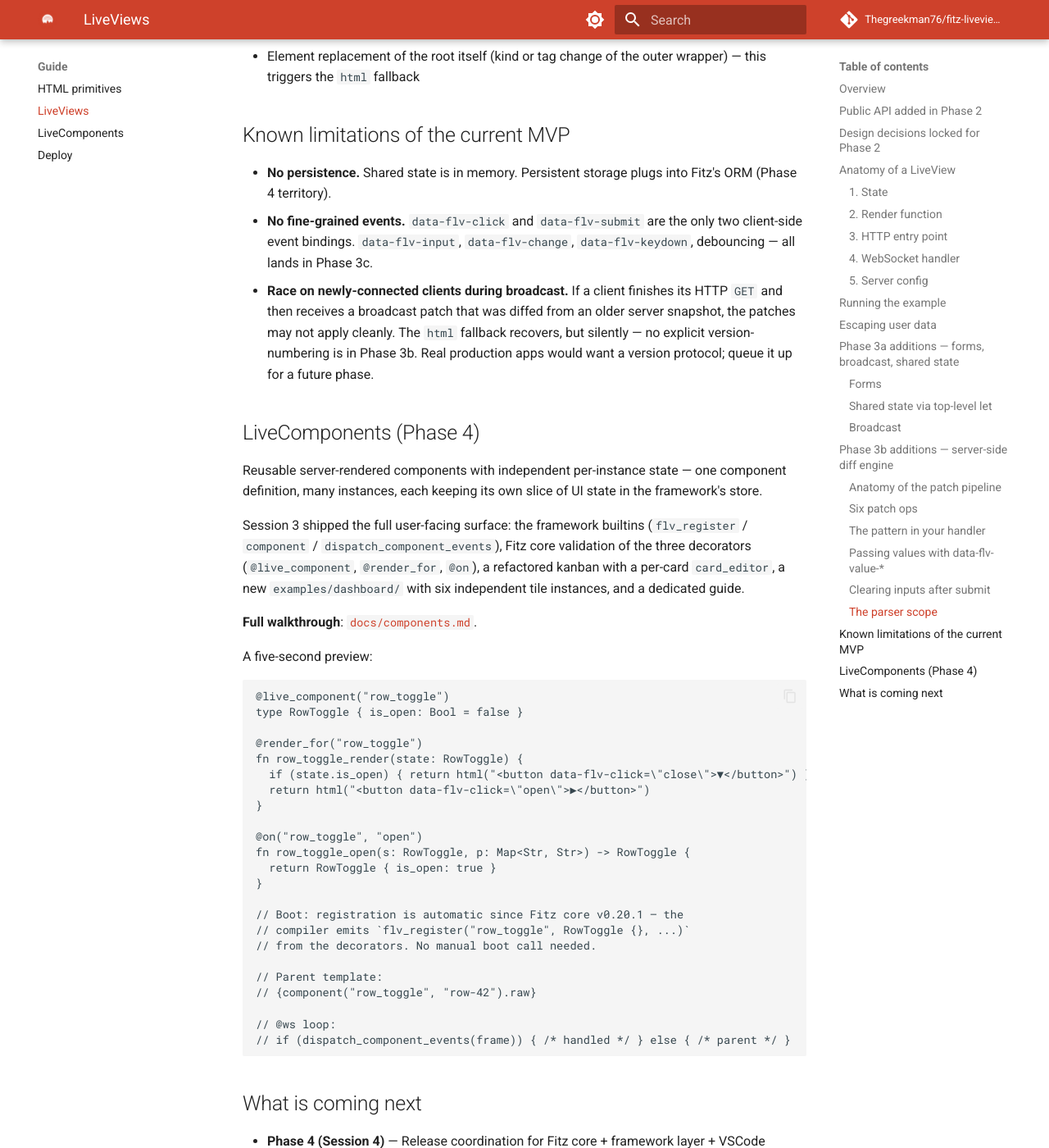
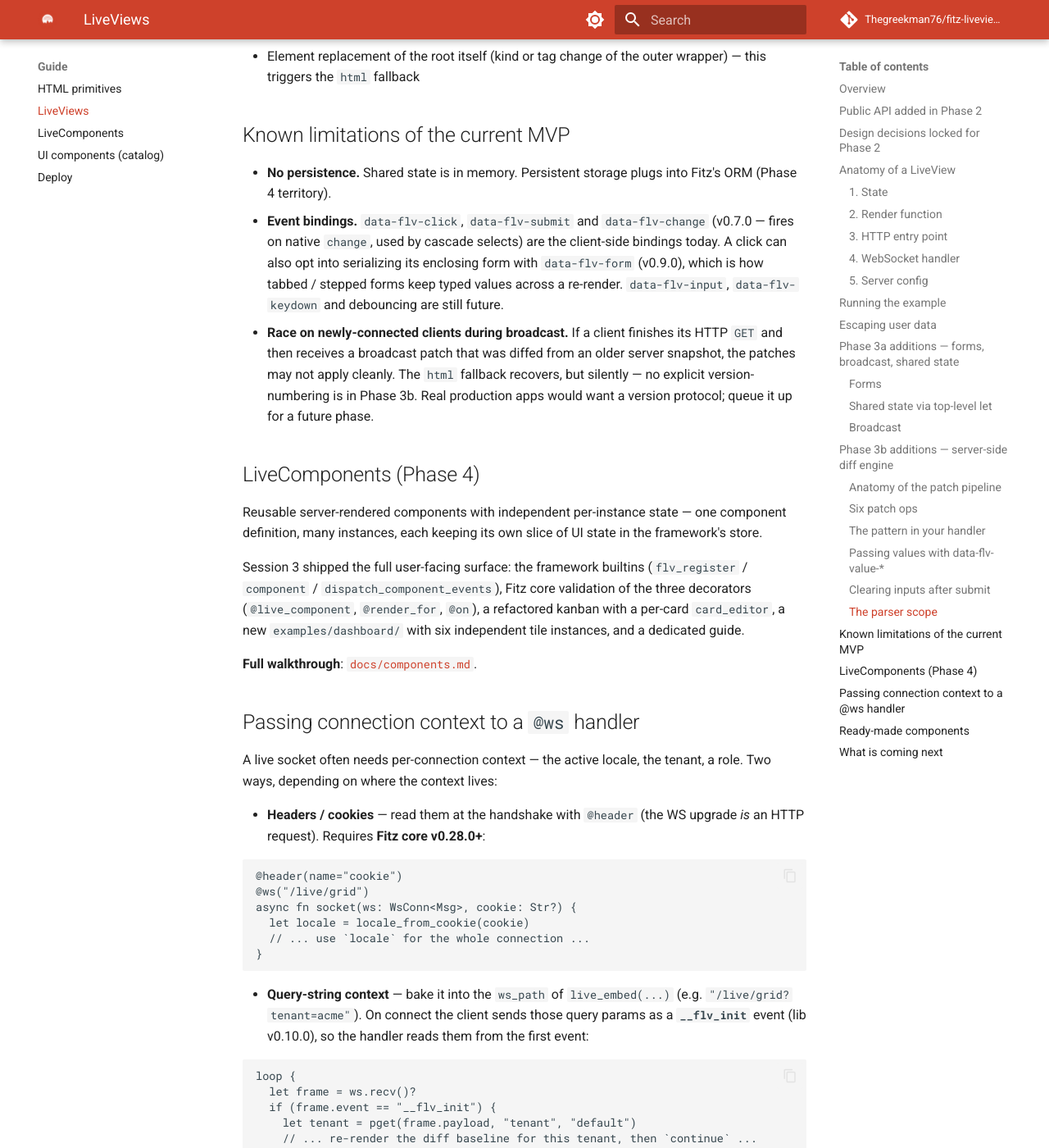
Before and after one commit to Thegreekman76/fitz-liveviews, an MkDocs documentation site: the page built from docs/live.md, in a window 1280 px wide and 1400 px high, scrolled down 7889 px. Shown: the whole window at 82% size. Built offline with MkDocs 1.6.1 and Material for MkDocs 9.7.7, drawn with Linux system fonts in a browser that asks for light colours; comment, search, counter and statistics services are not loaded; some of the changed text lies outside the part shown.

Commit message:
docs: catálogo UI + admin example + cross-links + limpieza post-v0.28.0
Paquete de adopción v1 de la Companion UI: docs/ui-components.md
(catálogo de ~26 componentes con snippet + puntero al ABM) y
docs/examples/admin.md (el flagship en el sitio), integrados al mkdocs
nav. Cross-links desde index/components/README + nota en
components-candidates. Limpieza de texto stale que los fixes v0.28.0
volvieron obsoleto: comentario de scoping en auth.fitz, limitación de
@ws en el plan (SUPERSEDED), data-flv-change en live.md, y una sección
nueva en live.md sobre pasar contexto de conexión a un @ws (@header +
__flv_init).

````diff
--- a/docs/live.md
+++ b/docs/live.md
@@ -362,10 +362,12 @@
 
 - **No persistence.** Shared state is in memory. Persistent storage
   plugs into Fitz's ORM (Phase 4 territory).
-- **No fine-grained events.** `data-flv-click` and `data-flv-submit`
-  are the only two client-side event bindings. `data-flv-input`,
-  `data-flv-change`, `data-flv-keydown`, debouncing — all lands in
-  Phase 3c.
+- **Event bindings.** `data-flv-click`, `data-flv-submit` and
+  `data-flv-change` (v0.7.0 — fires on native `change`, used by cascade
+  selects) are the client-side bindings today. A click can also opt into
+  serializing its enclosing form with `data-flv-form` (v0.9.0), which is how
+  tabbed / stepped forms keep typed values across a re-render.
+  `data-flv-input`, `data-flv-keydown` and debouncing are still future.
 - **Race on newly-connected clients during broadcast.** If a client
   finishes its HTTP `GET` and then receives a broadcast patch that was
   diffed from an older server snapshot, the patches may not apply
@@ -387,6 +389,46 @@
 tile instances, and a dedicated guide.
 
 **Full walkthrough**: [`docs/components.md`](components.md).
+
+## Passing connection context to a `@ws` handler
+
+A live socket often needs per-connection context — the active locale, the
+tenant, a role. Two ways, depending on where the context lives:
+
+- **Headers / cookies** — read them at the handshake with `@header` (the WS
+  upgrade *is* an HTTP request). Requires **Fitz core v0.28.0+**:
+
+  ```fitz
+  @header(name="cookie")
+  @ws("/live/grid")
+  async fn socket(ws: WsConn<Msg>, cookie: Str?) {
+    let locale = locale_from_cookie(cookie)
+    // ... use `locale` for the whole connection ...
+  }
+  ```
+
+- **Query-string context** — bake it into the `ws_path` of `live_embed(...)`
+  (e.g. `"/live/grid?tenant=acme"`). On connect the client sends those query
+  params as a **`__flv_init`** event (lib v0.10.0), so the handler reads them
+  from the first event:
+
+  ```fitz
+  loop {
+    let frame = ws.recv()?
+    if (frame.event == "__flv_init") {
+      let tenant = pget(frame.payload, "tenant", "default")
+      // ... re-render the diff baseline for this tenant, then `continue` ...
+    }
+    // ... normal events ...
+  }
+  ```
+
+## Ready-made components
+
+For concrete, real-world UI components built on these primitives — DataGrid,
+tabbed/stepped forms, modal, toasts, tree, cascade selects, and more — see the
+**[UI components catalog](ui-components.md)** (runnable reference: the
+**[Admin ABM](examples/admin.md)**).
 
 A five-second preview:
 
--- a/mkdocs.yml
+++ b/mkdocs.yml
@@ -46,12 +46,14 @@
       - HTML primitives: html.md
       - LiveViews: live.md
       - LiveComponents: components.md
+      - UI components (catalog): ui-components.md
       - Deploy: deploy.md
   - Examples:
       - Counter (Phase 2): examples/counter.md
       - Chat (Phase 3a + 3b): examples/chat.md
       - Kanban (Phase 4 showcase): examples/kanban.md
       - Dashboard (Phase 4 showcase): examples/dashboard.md
+      - Admin ABM (flagship): examples/admin.md
   - Roadmap: https://github.com/Thegreekman76/fitz-liveviews/blob/main/ROADMAP.md
 
 markdown_extensions:
````
Also changed, not shown: README.md (+2 -0 lines), docs/components-candidates.md (+5 -0 lines), docs/components.md (+6 -0 lines), docs/examples/admin.md (added, +100 -0 lines), docs/index.md (+2 -0 lines), docs/showcase-admin-abm-plan.md (+7 -3 lines), docs/ui-components.md (added, +307 -0 lines), 1 other file.
